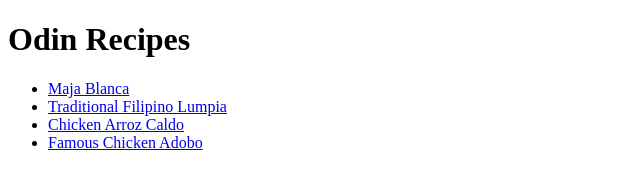
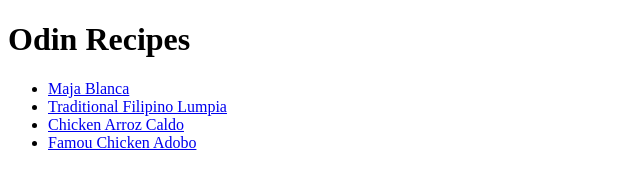
Before and after one commit to jcobeast/odin-recipes, a plain HTML site: page index.html in a window 1280 px wide. Shown: the full height of the page, 0-640 px from the left. Drawn offline with Linux system fonts and the light colour scheme.

Commit message:
Update index.html link

```diff
--- a/index.html
+++ b/index.html
@@ -11,7 +11,7 @@
       <li><a href="recipes/maja_blanca.html">Maja Blanca</a></li>
       <li><a href="recipes/lumpia.html">Traditional Filipino Lumpia</a></li>
       <li><a href="recipes/arrozcaldo.html">Chicken Arroz Caldo</a></li>
-      <li><a href="recipes/adobo.html">Famous Chicken Adobo</a></li>
+      <li><a href="recipes/adobo.html">Famou Chicken Adobo</a></li>
     </ul>
   </body>
 </html>
```
